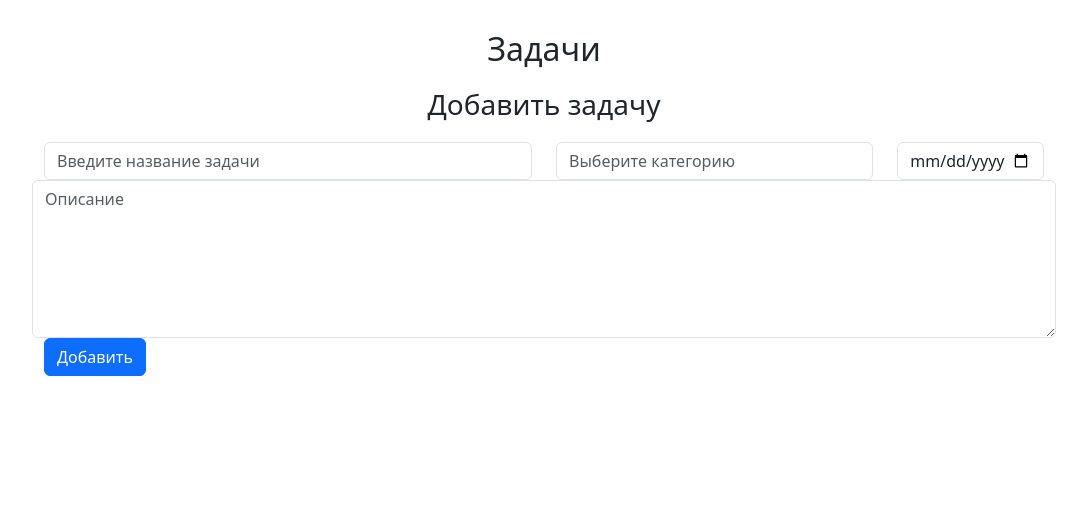
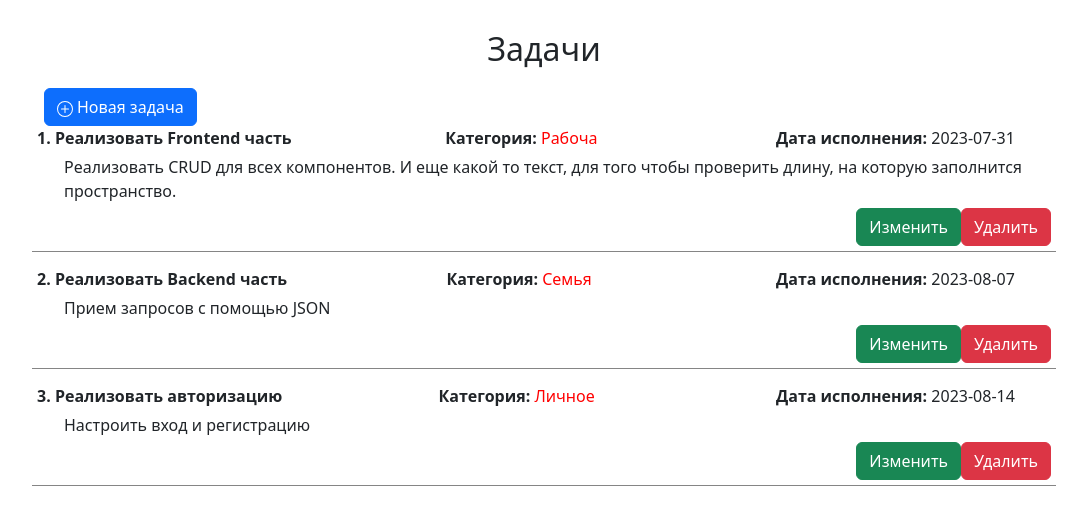
Before and after one commit to BesPredel63/todo_reactjs, a React (Create React App) app: page / in a window 1280 px wide. Shown: the top 518 px of the page, without its empty margins (96-1183 px from the left). Built offline with nearby package versions, Linux system fonts and the light colour scheme.

Commit message:
Настроена функция Create для добавления новых записей.

```diff
--- a/src/components/Forms/TasksForm.jsx
+++ b/src/components/Forms/TasksForm.jsx
@@ -1,25 +1,73 @@
-import React from 'react';
-import AddButtonNoSvg from "../UI/Buttons/noSvg/AddButtonNoSvg";
+import React, {useState} from 'react';
+import EditButtonSvg from "../UI/Buttons/svg/EditButtonSvg";
 
-const TasksForm = () => {
+const TasksForm = ({create}) => {
+
+    const [task, setTask] = useState({
+        title: '',
+        executeDate: new Date(),
+        description: '',
+        categoryId: ''
+    })
+
+    const addNewTask = (e) => {
+        e.preventDefault()
+        const tempTask = {
+            id: Date.now(),
+            ...task
+        }
+        create(tempTask)
+        //console.log('date: ', typeof(tempTask.executeDate))
+        setTask({
+            title: '',
+            executeDate: new Date(),
+            description: '',
+            categoryId: ''
+        })
+    }
+
     return (
         <div>
             <h3>Добавить задачу</h3>
             <div className='row'>
                 <div className='col-md-6'>
-                    <input className='form-control' type="text" placeholder='Введите название задачи'/>
+                    <input
+                        className='form-control'
+                        type="text"
+                        placeholder='Введите название задачи'
+                        value={task.title}
+                        onChange={e => setTask({...task, title: e.target.value})}
+                    />
                 </div>
                 <div className='col-md-4'>
-                    <input className='form-control' type="text"  placeholder='Выберите категорию'/>
+                    <input
+                        className='form-control'
+                        type="text"
+                        placeholder='Выберите категорию'
+                        value={task.categoryId}
+                        onChange={e => setTask({...task, categoryId: e.target.value})}
+                    />
                 </div>
                 <div className='col-md-2'>
-                    <input className='form-control' type="date"/>
+                    <input
+                        className='form-control'
+                        type="date"
+                        value={task.executeDate}
+                        onChange={e => setTask({...task, executeDate: e.target.value})}
+                    />
                 </div>
             </div>
             <div className='row'>
-                <textarea className='form-control' name="" id="" cols="30" rows="6" placeholder='Описание'></textarea>
+                <textarea
+                    className='form-control'
+                    cols="30"
+                    rows="6"
+                    placeholder='Описание'
+                    value={task.description}
+                    onChange={e => setTask({...task, description: e.target.value})}
+                />
             </div>
-            <AddButtonNoSvg>Добавить</AddButtonNoSvg>
+            <EditButtonSvg onClick={addNewTask}>Сохранить</EditButtonSvg>
         </div>
     );
 };
--- a/src/components/Lists/Tasks/TasksList.jsx
+++ b/src/components/Lists/Tasks/TasksList.jsx
@@ -4,7 +4,10 @@ import DeleteButtonNoSvg from "../../UI/Buttons/noSvg/DeleteButtonNoSvg";
 
 const TasksList = ({tasks, remote}) => {
 
-    const options = { year: 'numeric', month: 'long', day: 'numeric' }
+    // Настройки для локализации даты - необходимо доработать
+    // при сохранении новой записи выдает ошибку, возможно нужна проверка данных или на выхоже получаем не тот тип данных
+    // const options = { year: 'numeric', month: 'long', day: 'numeric' }
+    //     .toLocaleDateString(undefined, options)
 
     if (!tasks.length) {
         return (
@@ -22,10 +25,10 @@ const TasksList = ({tasks, remote}) => {
                                 <strong>{index + 1}. {t.title}</strong>
                             </div>
                             <div>
-                                <strong>Категория: </strong><span style={{color: 'red'}}>Работа</span>
+                                <strong>Категория: </strong><span style={{color: 'red'}}>{t.categoryId}</span>
                             </div>
                             <div className='tasksBlockDate'>
-                                <strong>Дата исполнения:</strong> {t.executeDate.toLocaleDateString(undefined, options)}
+                                <strong>Дата исполнения:</strong> {t.executeDate}
                             </div>
                         </div>
                         <div>
--- a/src/components/Tasks.jsx
+++ b/src/components/Tasks.jsx
@@ -1,8 +1,9 @@
 import React, {useState} from 'react';
-// import TasksList from "./Lists/Tasks/TasksList";
-
+import TasksList from "./Lists/Tasks/TasksList";
 import '../components/Lists/Tasks/tasksStyle.css'
 import TasksForm from "./Forms/TasksForm";
+import ModalTasks from "./UI/ModalWindow/ModalTasks";
+import AddButtonSvg from "./UI/Buttons/svg/AddButtonSvg";
 
 const Tasks = () => {
 
@@ -10,38 +11,52 @@ const Tasks = () => {
         {
             id: 1,
             title: 'Реализовать Frontend часть',
-            executeDate: new Date('2023-07-31'),
+            executeDate: '2023-07-31',
             description: 'Реализовать CRUD для всех компонентов. ' +
                 'И еще какой то текст, для того чтобы проверить длину, на которую заполнится пространство.',
-            categoryId: 1
+            categoryId: 'Рабоча'
         },
         {
             id: 2,
             title: 'Реализовать Backend часть',
-            executeDate: new Date('2023-08-07'),
+            executeDate: '2023-08-07',
             description: 'Прием запросов с помощью JSON',
-            categoryId: 2
+            categoryId: 'Семья'
         },
         {
             id: 3,
             title: 'Реализовать авторизацию',
-            executeDate: new Date('2023-08-14'),
+            executeDate: '2023-08-14',
             description: 'Настроить вход и регистрацию',
-            categoryId: 3
+            categoryId: 'Личное'
         },
     ])
 
-    // const remoteTask = (delTask) => {
-    //     setTasks(tasks.filter(t => t.id !== delTask.id))
-    // }
+    const [modal, setModal] = useState(false)
+
+    const createTask = (newTask) => {
+        setTasks([...tasks, newTask])
+        setModal(false)
+    }
+
+    const remoteTask = (delTask) => {
+        setTasks(tasks.filter(t => t.id !== delTask.id))
+    }
 
 
     return (
-        <>
+        <div>
             <h2>Задачи</h2>
-            <TasksForm />
-            {/*<TasksList tasks={tasks} remote={remoteTask}/>*/}
-        </>
+
+            <AddButtonSvg onClick={() => setModal(true)}>
+                Новая задача
+            </AddButtonSvg>
+            <ModalTasks visible={modal} setVisible={setModal}>
+                <TasksForm create={createTask}/>
+            </ModalTasks>
+
+            <TasksList tasks={tasks} remote={remoteTask}/>
+        </div>
     );
 };
 
--- /dev/null
+++ b/src/components/UI/ModalWindow/ModalTasks.jsx
@@ -0,0 +1,20 @@
+import React from 'react';
+import cls from './ModalTasks.module.css'
+
+const ModalTasks = ({children, visible, setVisible}) => {
+
+    const rootClasses = [cls.myModal]
+    if (visible) {
+        rootClasses.push(cls.active)
+    }
+
+    return (
+        <div className={rootClasses.join(' ')} onClick={() => setVisible(false)}>
+            <div className={cls.myModalContent} onClick={(e) => e.stopPropagation()}>
+                {children}
+            </div>
+        </div>
+    );
+};
+
+export default ModalTasks;
--- /dev/null
+++ b/src/components/UI/ModalWindow/ModalTasks.module.css
@@ -0,0 +1,23 @@
+.myModal {
+    position: fixed;
+    top: 0;
+    bottom: 0;
+    right: 0;
+    left: 0;
+    display: none;
+    background: rgba(0, 0, 0, 0.5);
+}
+
+.myModal.active {
+    display: flex;
+    justify-content: center;
+    align-items: center;
+}
+
+.myModalContent {
+    padding: 25px;
+    opacity: 100;
+    background: white;
+    border-radius: 16px;
+    min-width: 850px;
+}
```
